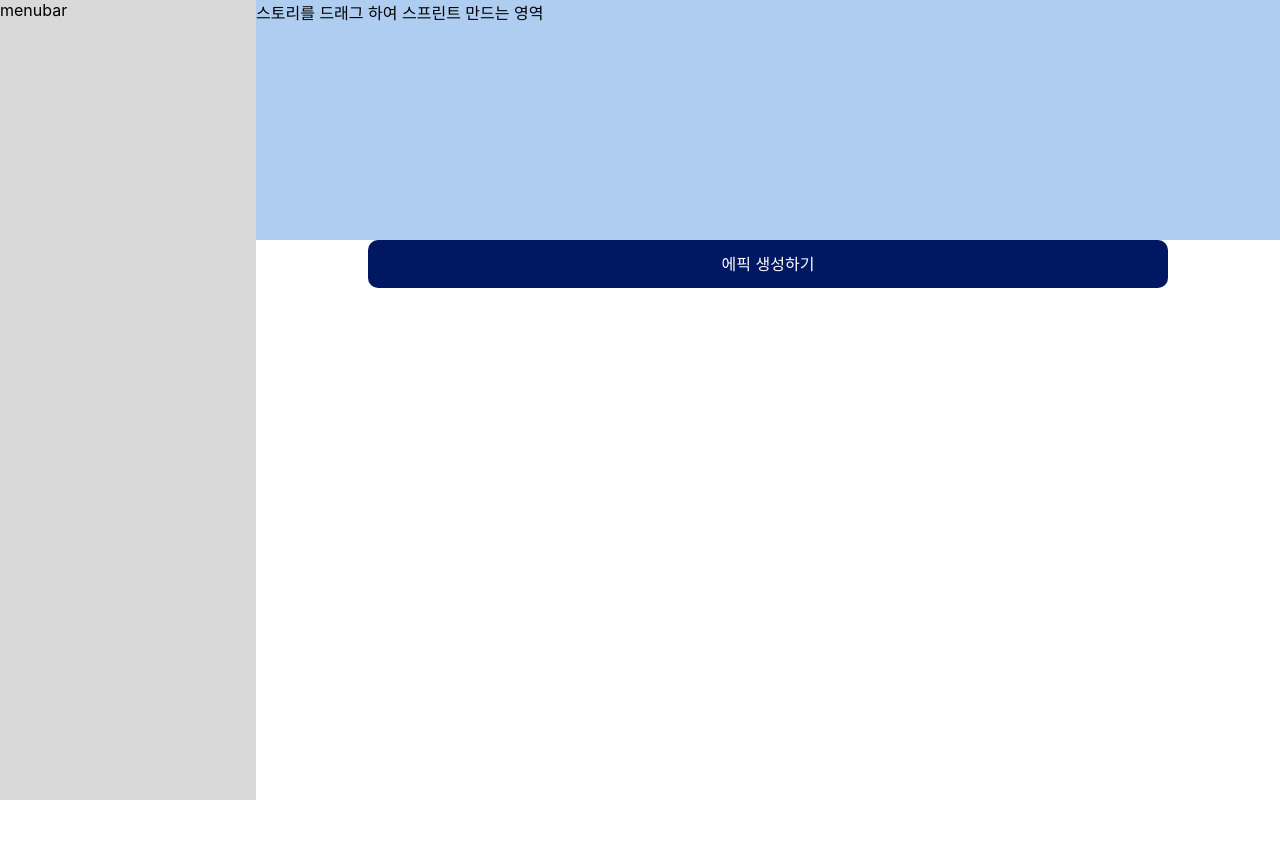
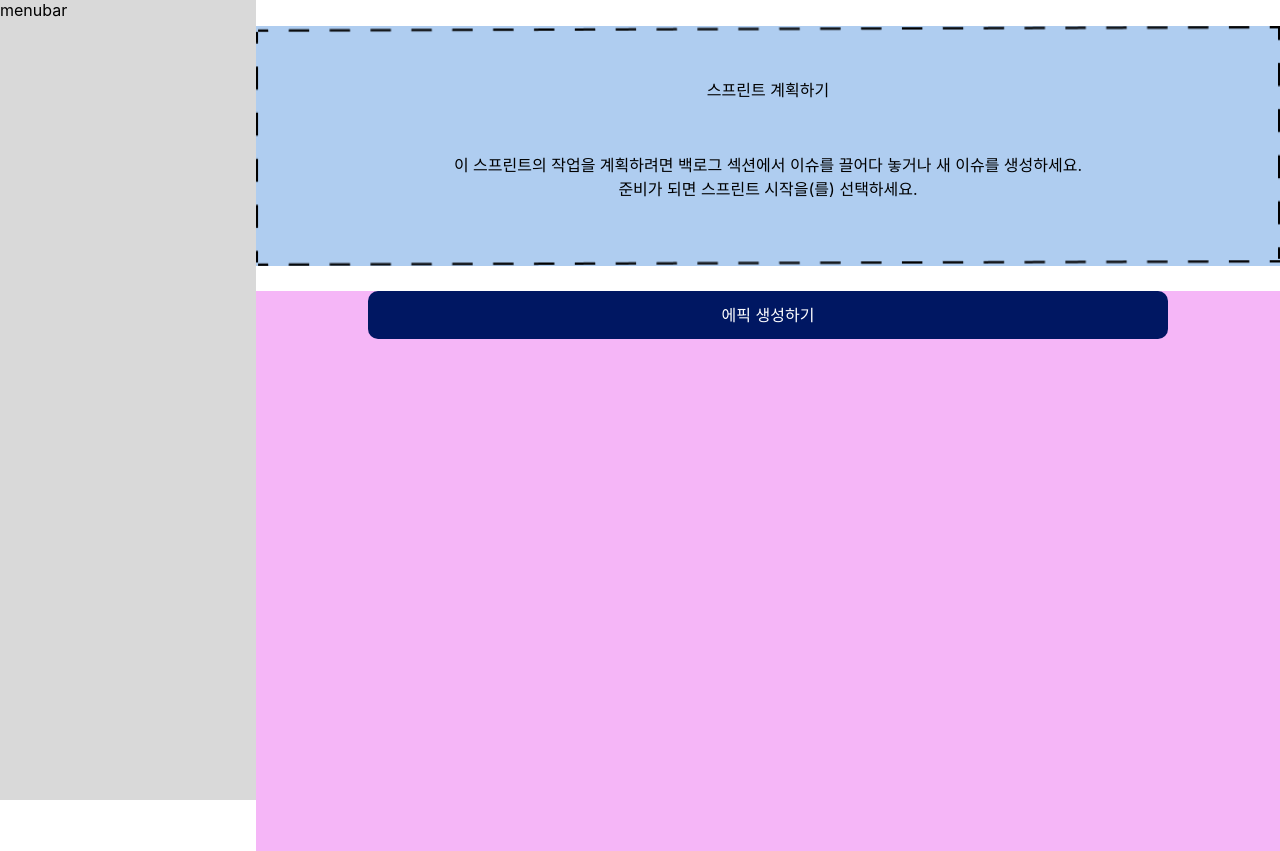
Before and after one commit to AgileHub-DQ/Frontend, a React (Create React App) app in the folder agile-hub/src/: page /backlog in a window 1280 px wide. Before the commit the page ends 800 px from the top, so only its background shows below. Built offline with nearby package versions, Linux system fonts and the light colour scheme; the HTML template or start-up script is replaced by a standard one.

Commit message:
feat:9 PlanSprint.js 컴포넌트 css 및 텍스트

```diff
--- a/agile-hub/src/components/BacklogPage/PlanSprint.js
+++ b/agile-hub/src/components/BacklogPage/PlanSprint.js
@@ -6,7 +6,9 @@ function PlanSprint() {
 
   return (
     <div className='plansprint'>
-        스토리를 드래그 하여 스프린트 만드는 영역
+      <p className='plansprint_content'>스프린트 계획하기</p>
+      <p className='plansprint_content'>이 스프린트의 작업을 계획하려면 백로그 섹션에서 이슈를 끌어다 놓거나 새 이슈를 생성하세요.<br></br>
+      준비가 되면 스프린트 시작을(를) 선택하세요.</p>
     </div>
   );
 }
--- a/agile-hub/src/css/BacklogPage/AddBacklog.css
+++ b/agile-hub/src/css/BacklogPage/AddBacklog.css
@@ -2,6 +2,6 @@
 .addBacklog {
     width: 80%; /* 메뉴바 너비 제외한 가로 길이 */
     height: 70%;
-    /* background: #F5B6F7; */
+    background: #F5B6F7;
     float: right; /* 오른쪽 정렬 */
 }
--- a/agile-hub/src/css/BacklogPage/PlanSprint.css
+++ b/agile-hub/src/css/BacklogPage/PlanSprint.css
@@ -4,4 +4,14 @@
     height: 30%;
     background: rgba(96, 156, 226, 0.5);
     float: right; /* 오른쪽 정렬 */
+    background-image: url('../../../public/assets/images/PlanSprint.png');
+    margin-top: 2%;
+    margin-bottom: 2%;
+    background-size: 100% 100%;
 }
+
+.plansprint_content{
+    margin-top: 5%;
+    text-align: center;
+    /* 폰트 넣어야 함 */
+}
```
Also changed, not shown: agile-hub/public/assets/images/PlanSprint.png (added).
